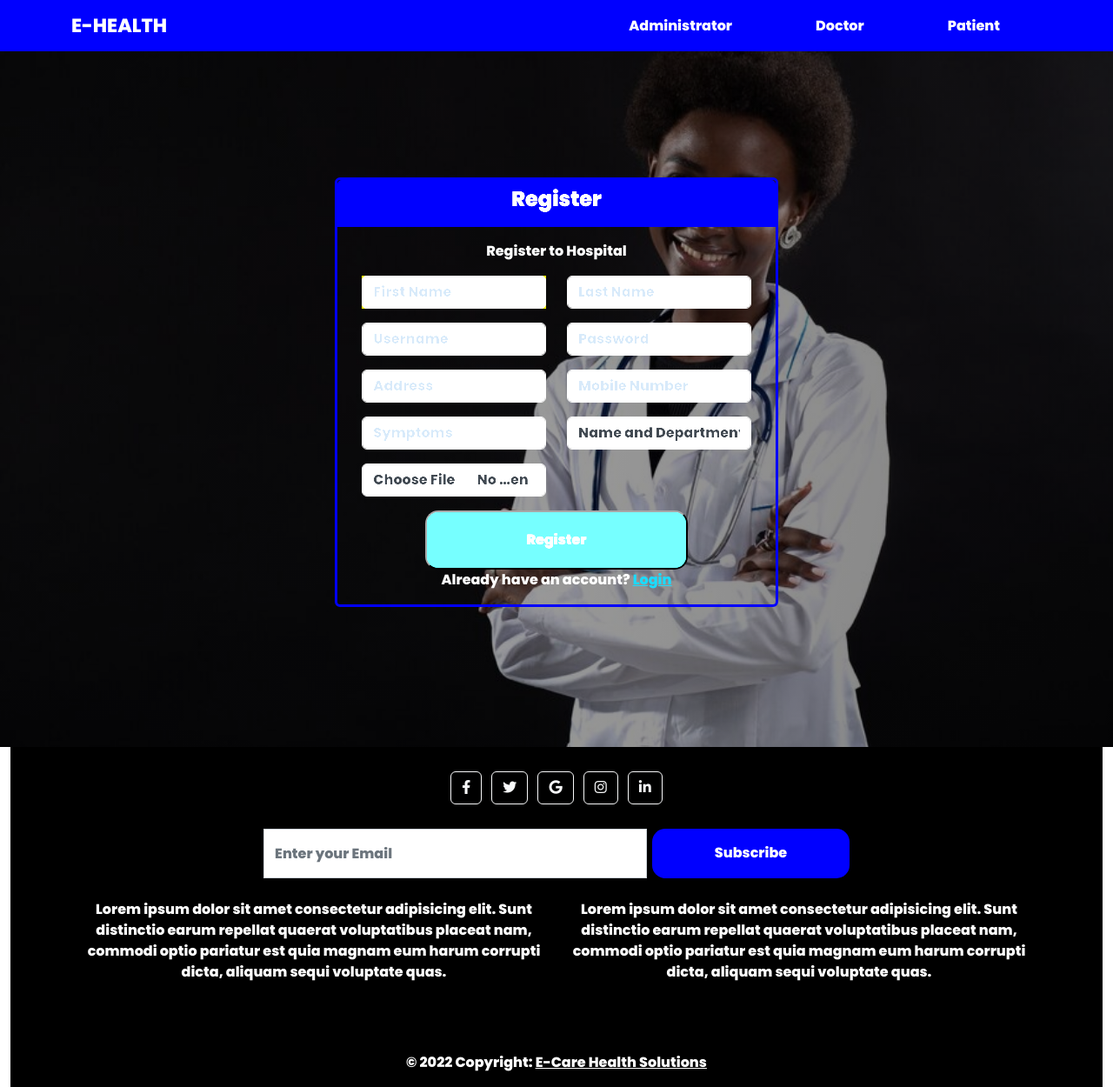
After one commit to FaithKwamboka/E_Health-Solutions, a Django app: template hospital/templates/patient/patientsignup.html in a window 1280 px wide. The commit adds this page. Shown: the whole page at 87% size. Run offline with Django 4.2, Linux system fonts and the light colour scheme; the template is opened without the code that fills it: values that come from a table or form of the project are taken from there, others are empty; some libraries are stand-ins or nearby versions.

Commit message:
done with login and signup

```diff
--- /dev/null
+++ b/hospital/templates/patient/patientsignup.html
@@ -0,0 +1,89 @@
+{%extends '../base.html'%}
+{% load static %}
+{% load bootstrap4 %}
+{% load widget_tweaks %}
+{% block content %}
+
+
+<style>
+
+    .reg-box{
+        border:3px solid rgba(0,0,255,1);
+    }
+
+    .reg-box{
+        background: none;
+    }
+    .btnSubmit{
+        background:#3bbebe;
+        color: #fff;
+    }
+</style>
+<div class="container-fluid landing">
+    <div class="row txt">
+
+        <div class="col-md-5">
+            <!-- Register view -->
+            <div class="card text-white reg-box mb-3">
+                <div class="card-header" style="background-color:rgba(0,0,255,1);"><h4>Register</h4></div>
+                <div class="card-body">
+                    <form method="post" enctype="multipart/form-data">
+                        {% csrf_token %}
+                        <div class="container register-form">
+                          <div class="form">
+                            <div class="note">
+                              <p>Register to Hospital</p>
+                            </div>
+
+                            <div class="form-content">
+                              <div class="row">
+                                <div class="col-md-6">
+                                  <div class="form-group bg-warning">
+
+                                    {% render_field userForm.first_name class="form-control" placeholder="First Name" %}
+                                  </div>
+                                  <div class="form-group">
+                                    {% render_field userForm.username class="form-control" placeholder="Username" %}
+                                  </div>
+                                  <div class="form-group">
+                                    {% render_field patientForm.address class="form-control" placeholder="Address" %}
+                                  </div>
+                                  <div class="form-group">
+                                    {% render_field patientForm.symptoms class="form-control" placeholder="Symptoms" %}
+                                  </div>
+                                  <div class="form-group">
+                                    {% render_field patientForm.profile_pic required="required" class="form-control" placeholder="Profile Picture" %}
+                                  </div>
+                                </div>
+                                <div class="col-md-6">
+                                  <div class="form-group">
+                                    {% render_field userForm.last_name class="form-control" placeholder="Last Name" %}
+                                  </div>
+                                  <div class="form-group">
+                                    {% render_field userForm.password class="form-control" placeholder="Password" %}
+                                  </div>
+                                  <div class="form-group">
+                                    {% render_field patientForm.mobile class="form-control" placeholder="Mobile Number" %}
+                                  </div>
+                                  <div class="form-group">
+                                    {% render_field patientForm.assignedDoctorId class="form-control" placeholder="Doctor" %}
+                                  </div>
+
+                                </div>
+                              </div>
+                              <button type="submit" class="btnSubmit">Register</button>
+                              <div class="text-center">Already have an account? <a href="patientlogin">Login</a></div>
+                            </div>
+                          </div>
+                        </div>
+
+                      </form>
+
+                </div>
+
+        </div>
+        <div class="col-md-3"></div>
+    </div>
+</div>
+
+{% endblock %}
```
Also changed, not shown: hospital/templates/patient/index.html (+10 -60 lines), hospital/templates/patient/patientlogin.html (+33 -9 lines), hospital/templates/patient/patientAppointment.html (added), hospital/templates/patient/patientBookAppointment.html (added), hospital/templates/patient/patientDashboard.html (added), hospital/templates/patient/patientViewAppointment.html (added), hospital/templates/patient/patientViewDoctor.html (added), hospital/templates/patient/patientdischarge.html (added).
